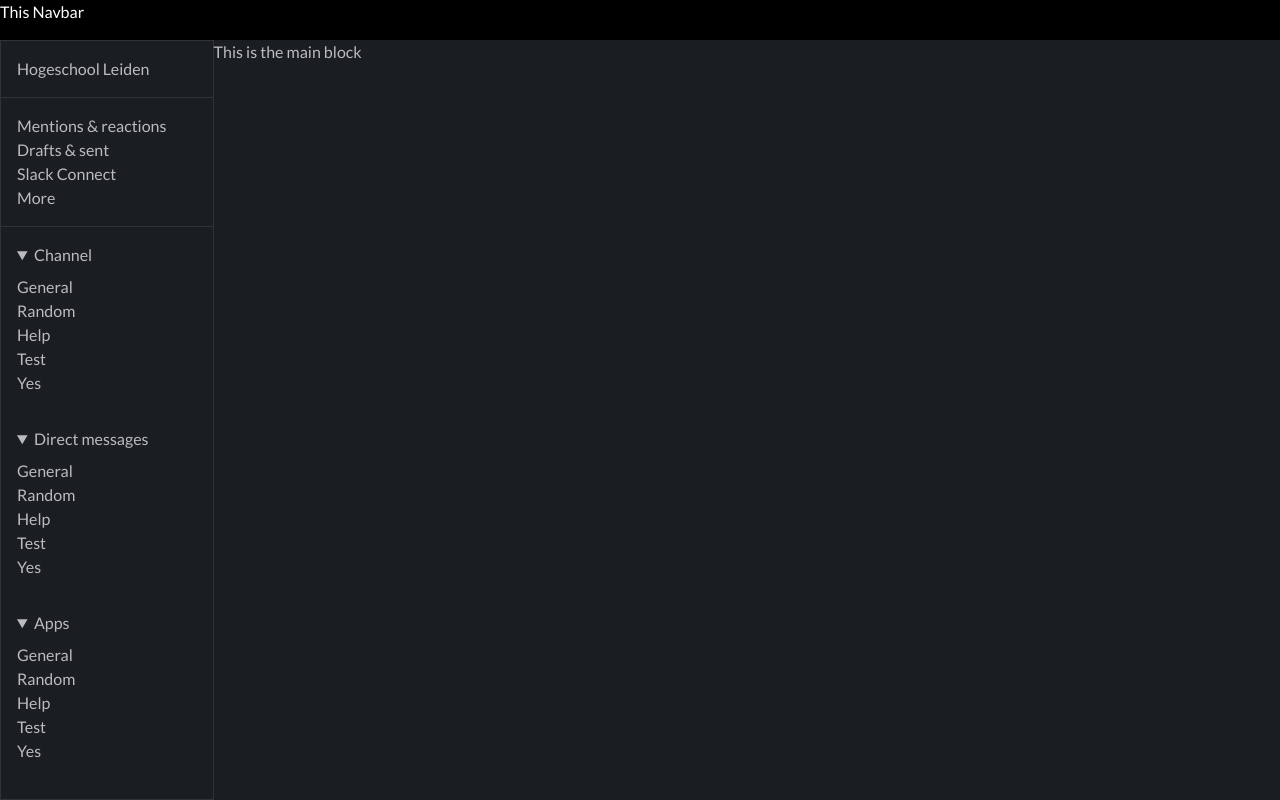
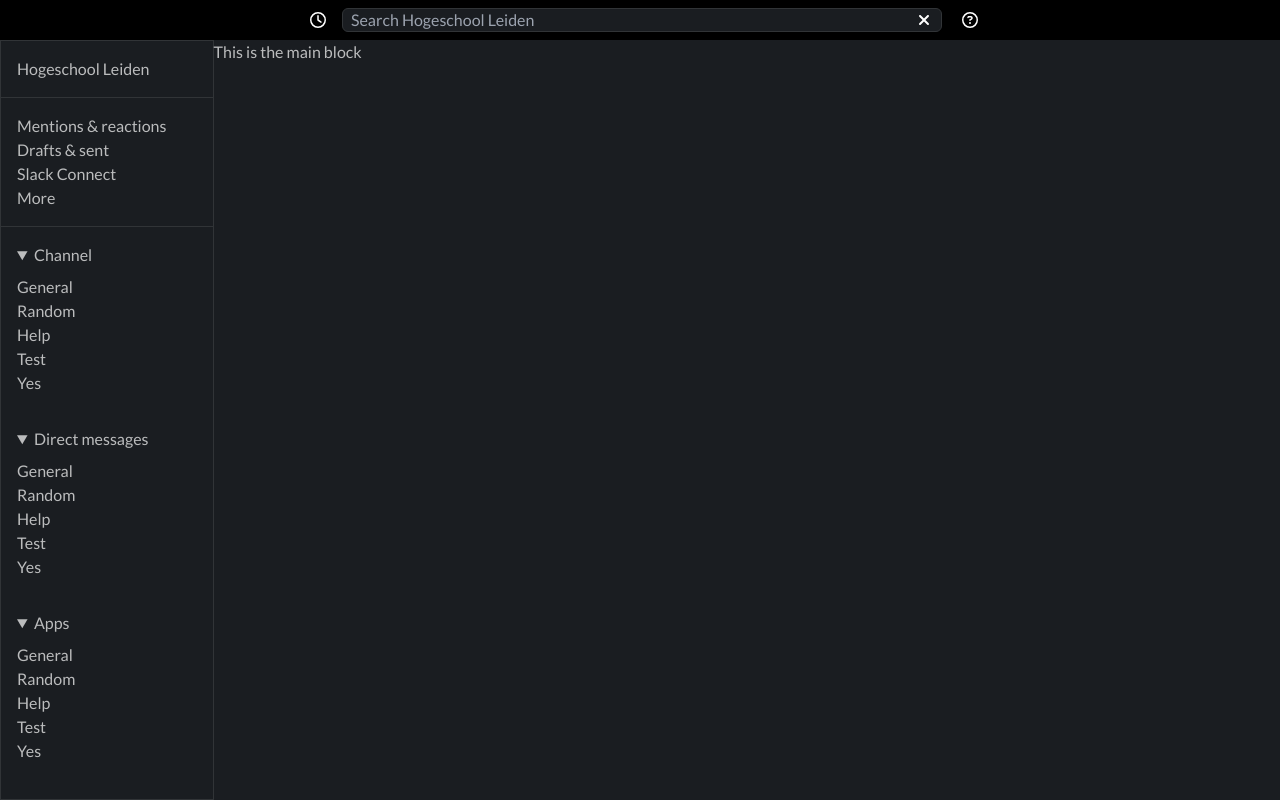
Before and after one commit to M-burak09/slack-clone, a Vue app: page / in a window 1280 px wide. Built offline with nearby package versions, Linux system fonts and the light colour scheme.

Commit message:
favicons & navbar

```diff
--- a/package.json
+++ b/package.json
@@ -8,8 +8,14 @@
     "lint": "vue-cli-service lint"
   },
   "dependencies": {
+    "@fortawesome/fontawesome-svg-core": "^6.2.0",
+    "@fortawesome/free-brands-svg-icons": "^6.2.0",
+    "@fortawesome/free-regular-svg-icons": "^6.2.0",
+    "@fortawesome/free-solid-svg-icons": "^6.2.0",
+    "@fortawesome/vue-fontawesome": "^3.0.1",
     "autoprefixer": "^10",
     "core-js": "^3.8.3",
+    "font-awesome": "^4.7.0",
     "postcss": "^8",
     "tailwindcss": "^3",
     "vue": "^3.2.13"
--- a/src/App.vue
+++ b/src/App.vue
@@ -14,12 +14,14 @@ import NavBar from './components/layouts/NavBar.vue';
 import MainBlock from './components/layouts/MainBlock.vue';
 import '@/assets/tailwind.css';
 
+
 export default {
   name: 'App',
   components: {
     SideBar,
     NavBar,
     MainBlock,
+
   }
 }
 </script>
--- a/src/components/layouts/NavBar.vue
+++ b/src/components/layouts/NavBar.vue
@@ -1,6 +1,9 @@
 <template lang="">
-    <section class="bg-tertiary-color text-white h-[5vh] select-none">
-        <h1>This Navbar</h1>
+    <section class="bg-tertiary-color text-white h-[5vh] select-none flex justify-center w-full">
+        <font-awesome-icon :icon="['far', 'clock']" class="ml-2 my-auto"/>
+        <input type="text" v-model="input" placeholder="Search Hogeschool Leiden" class="rounded-md border border-quartinary-color bg-primary-color ml-4 px-2 my-2 w-1/2 max-w-[600px]"/>
+        <font-awesome-icon :icon="['fas', 'xmark']" class="-ml-6 my-auto"/>
+        <font-awesome-icon :icon="['far', 'circle-question']" class="my-auto ml-8"/>
     </section>
 </template>
 <script>
--- a/src/main.js
+++ b/src/main.js
@@ -1,5 +1,13 @@
 import { createApp } from 'vue'
 import App from './App.vue'
 import './assets/tailwind.css'
+import { library } from '@fortawesome/fontawesome-svg-core'
+import { faXmark } from '@fortawesome/free-solid-svg-icons'
+import { faClock,faCircleQuestion } from '@fortawesome/free-regular-svg-icons'
+import { FontAwesomeIcon } from '@fortawesome/vue-fontawesome'
 
-createApp(App).mount('#app')
+library.add(faXmark,faClock, faCircleQuestion)
+
+createApp(App)
+    .component('font-awesome-icon', FontAwesomeIcon)
+    .mount('#app')
```
Also changed, not shown: 1 other file (tests, documents, lock files or other folders).
